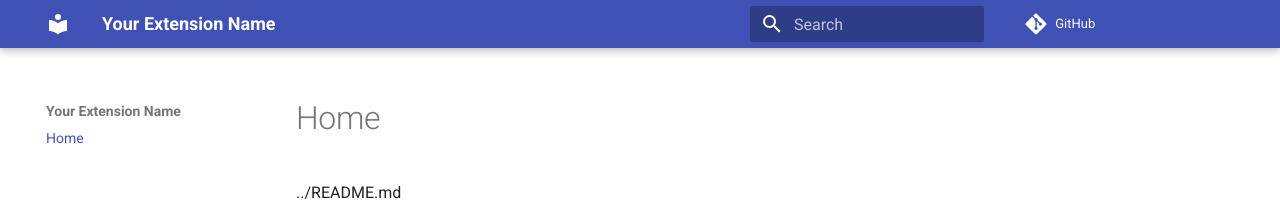
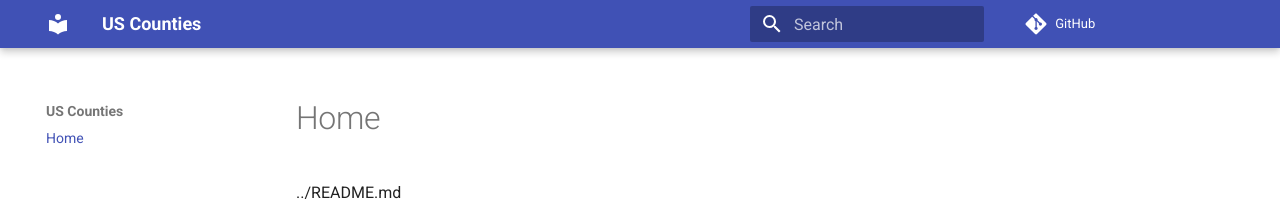
Before and after one commit to agh1/com.aghstrategies.uscounties, an MkDocs documentation site: the page built from docs/index.md, in a window 1280 px wide. Shown: the top 206 px of the page. Built offline with MkDocs 1.6.1 and Material for MkDocs 9.7.7, drawn with Linux system fonts in a browser that asks for light colours; comment, search, counter and statistics services are not loaded; old or Windows-style settings are respelled for this version of MkDocs.

Commit message:
MkDocs upgrade fix.

```diff
--- a/mkdocs.yml
+++ b/mkdocs.yml
@@ -1,4 +1,4 @@
-site_name: Your Extension Name
+site_name: US Counties
 repo_url: https://github.com/agh1/com.aghstrategies.uscounties
 theme: material
 
@@ -10,7 +10,8 @@ markdown_extensions:
   - admonition
   - def_list
   - codehilite
-  - toc(permalink=true)
+  - toc:
+      permalink: true
   - pymdownx.superfences
   - pymdownx.inlinehilite
   - pymdownx.tilde
```
